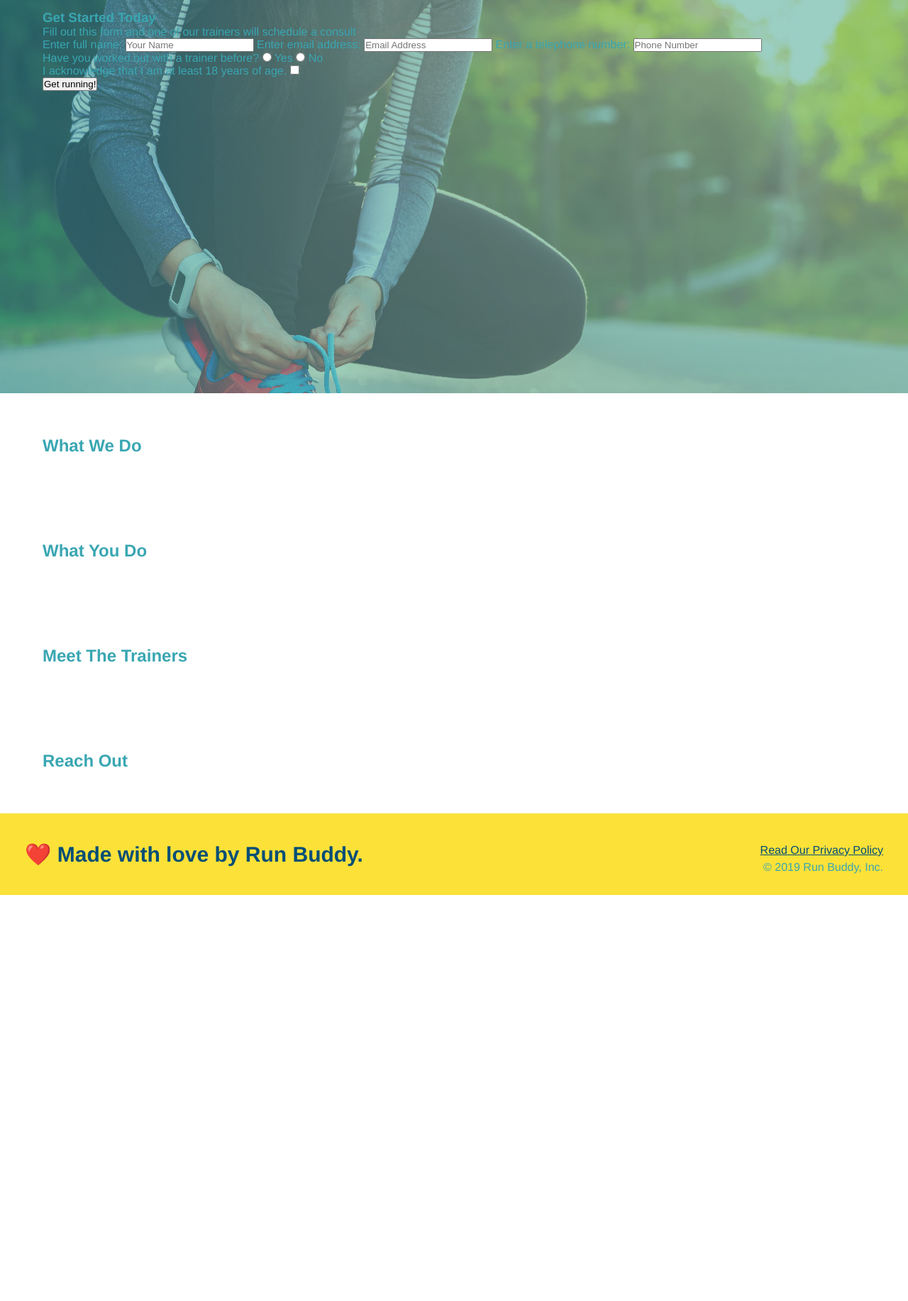
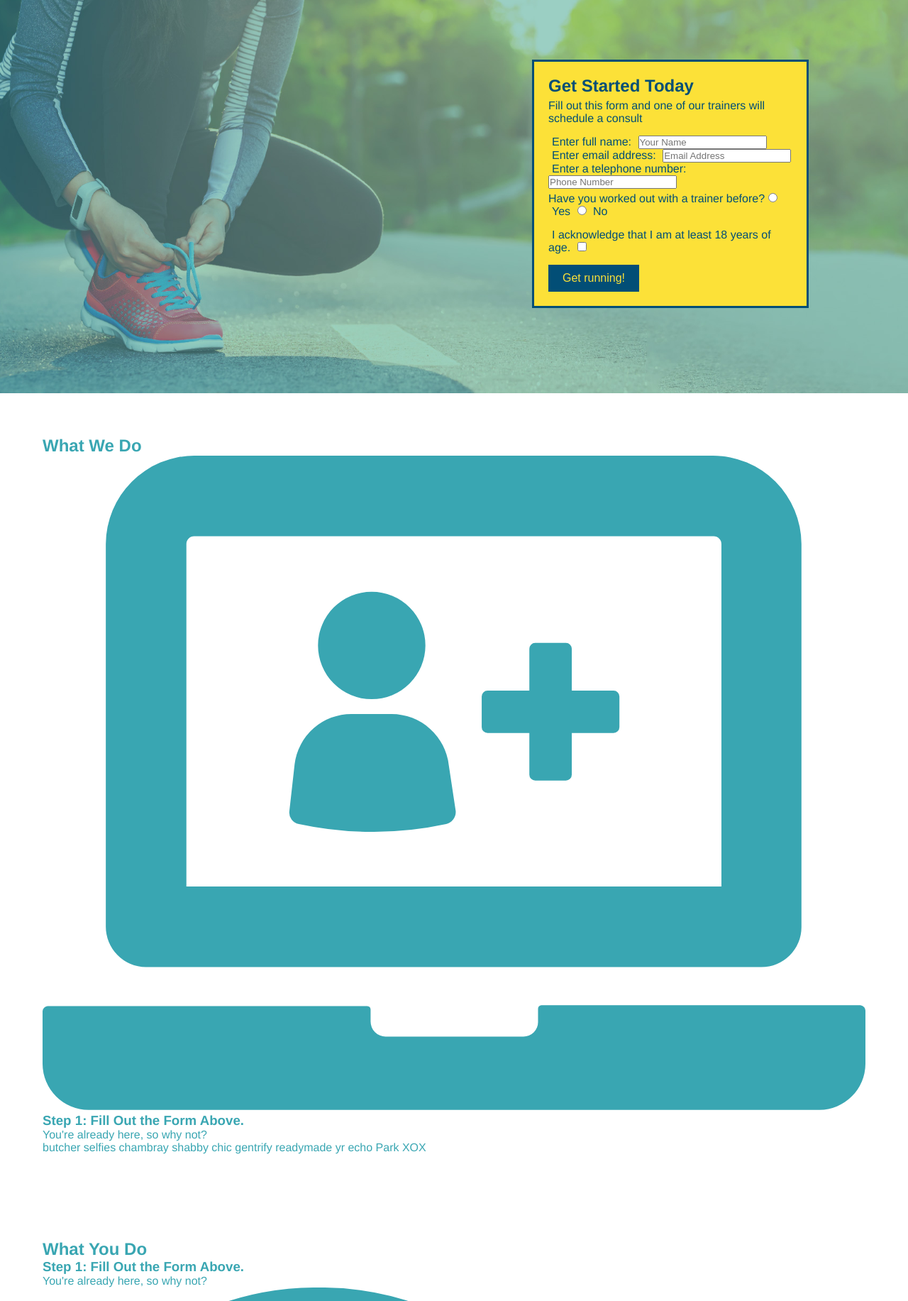
Before and after one commit to RAPoncho/run-buddy, a plain HTML site: page index.html in a window 1280 px wide. Shown: the part 128-1961 px from the top of the page at 71% size. Before the commit the page ends 1389 px from the top, so only its background shows below. Drawn offline with Linux system fonts and the light colour scheme.

Commit message:
add what you do icons

```diff
--- a/assets/css/style.css
+++ b/assets/css/style.css
@@ -72,5 +72,51 @@ section {
 .hero {
   background-image: url("../images/hero-bg.jpg");
   height: 600px;
+  background-size: cover;
+  background-position: center;
+  position:relative;
 }
+
+.hero-form {
+  border: 3px solid #024e76;
+  background-color: #fce138;
+  padding: 20px;
+  width: 390px;
+  color: #024e76;
+  position: absolute;
+  bottom: 120px;
+  right: 140px;
+}
+.hero-form h3{
+  font-size: 24px;
+margin: 0;
+}
+
+.hero-form p {
+  margin: 5px 0 15px 0;
+}
+
+
+.form-input {
+  border: 1px solid #024e76;
+  display: block;
+  padding: 7px 15px;
+  font-size: 16px;
+  color: #024e76;
+  width: 100%;
+  margin-bottom: 15px;
+}
+
+.hero-form label {
+  margin: 0 5px;
+}
+
+.hero-form button {
+  color: #fce138;
+  background-color: #024e76;
+  border: none;
+  padding: 10px 20px;
+  font-size: 16px;
+}
+
 /* Hero Style End */
--- a/index.html
+++ b/index.html
@@ -1,19 +1,26 @@
 <!DOCTYPE html>
 <html lang="en">
-  <head>
+
+<head>
     <meta charset="UTF-8" />
     <title>Run Buddy</title>
     <link rel="stylesheet" href="./assets/css/style.css" />
   </head>
+
   <body>
     <!-- navigation -->
     <Header>
     <h1>
-      <a href="/">RUN BUDDY</a>
+      <a href="/">
+        RUN BUDDY
+      </a>
     </h1>
     <nav>
+      <-- unordered list -->
 <ul>
+  <-- list element -->
   <li>
+    <-- anchor element -->
     <a href="#what-we-do">What We Do</a>
   </li>
   <li>
@@ -27,11 +34,11 @@
   </li>
 </ul>
     </nav>
-    </header>
+  </header>
 
     <!-- hero/jumbotron -->
     <section class="hero">
-        <div>
+        <div class="hero-form">
             <h3>Get Started Today</h3>
             <p>Fill out this form and one of our trainers will schedule a consult</p>
         <form>
@@ -40,7 +47,7 @@
             <label for="email">Enter email address:</label>
             <input type="email" placeholder="Email Address" name="email" id="email" />
             <label for="phone">Enter a telephone number:</label>
-            <input type="tel" placeholder="Phone Number" name="phone" id="phone"/>
+            <input type="text" placeholder="Phone Number" name="phone" id="phone"/>
             <p>
                 Have you worked out with a trainer before?
                 <input type="radio" name="trainer-confirm" id="trainer-yes"/>
@@ -60,19 +67,44 @@
             </form>
           </div>
         </section>
-        <!-- end hero -->
-            </form>
-        </div>
-      </section>
 
     <!-- "what we do section" -->
-    <section>
+    <section id="what we do">
       <h2>What We Do</h2>
+      <div>
+        <!-- insert this img element -->
+        <img src="./assets/images/step-1.svg" alt="" />
+        <h3>Step 1: Fill Out the Form Above.</h3>
+        <p>You're already here, so why not?</p>
+      </div>
+      <p>
+        butcher selfies chambray shabby chic gentrify readymade yr echo Park XOX
+      </p>
     </section>
 
     <!-- "what you do section" -->
-    <section>
+    <section id="what-you-do">
       <h2>What You Do</h2>
+      <div>
+        <h3>Step 1: Fill Out the Form Above.</h3>
+        <p> You're already here, so why not?</p>
+      </div>
+
+      <div>
+        <img src="./assets/images/step-2.svg" alt="" />
+        <h3> Step 2: Consult with One of Our Trainers. </h3>
+        <p>Are you here to build uscle, lose weight, or just feel good</p>
+      </div>
+      <div>
+        <img src="./assets/images/step-3.svg" alt="" />
+        <h3>Step 3: Get Running.</h3>
+      <p>Hit the ground running (litterally) once your trainer lays out your plan</p>
+     </div>
+     <div>
+      <img src="./assets/images/step-4.svg" alt="" />
+       <h3>Step4: See Results.</h3>
+       <p>Bi-weekly checkins with your trainer will keep you focused</p>
+     </div>
     </section>
 
     <!-- "meet the trainers section" -->
@@ -94,4 +126,5 @@
       </div>
   </footer>
   </body>
+
 </html>
```
Also changed, not shown: assets/images/step-1.svg (added), assets/images/step-2.svg (added), assets/images/step-3.svg (added), assets/images/step-4.svg (added).
